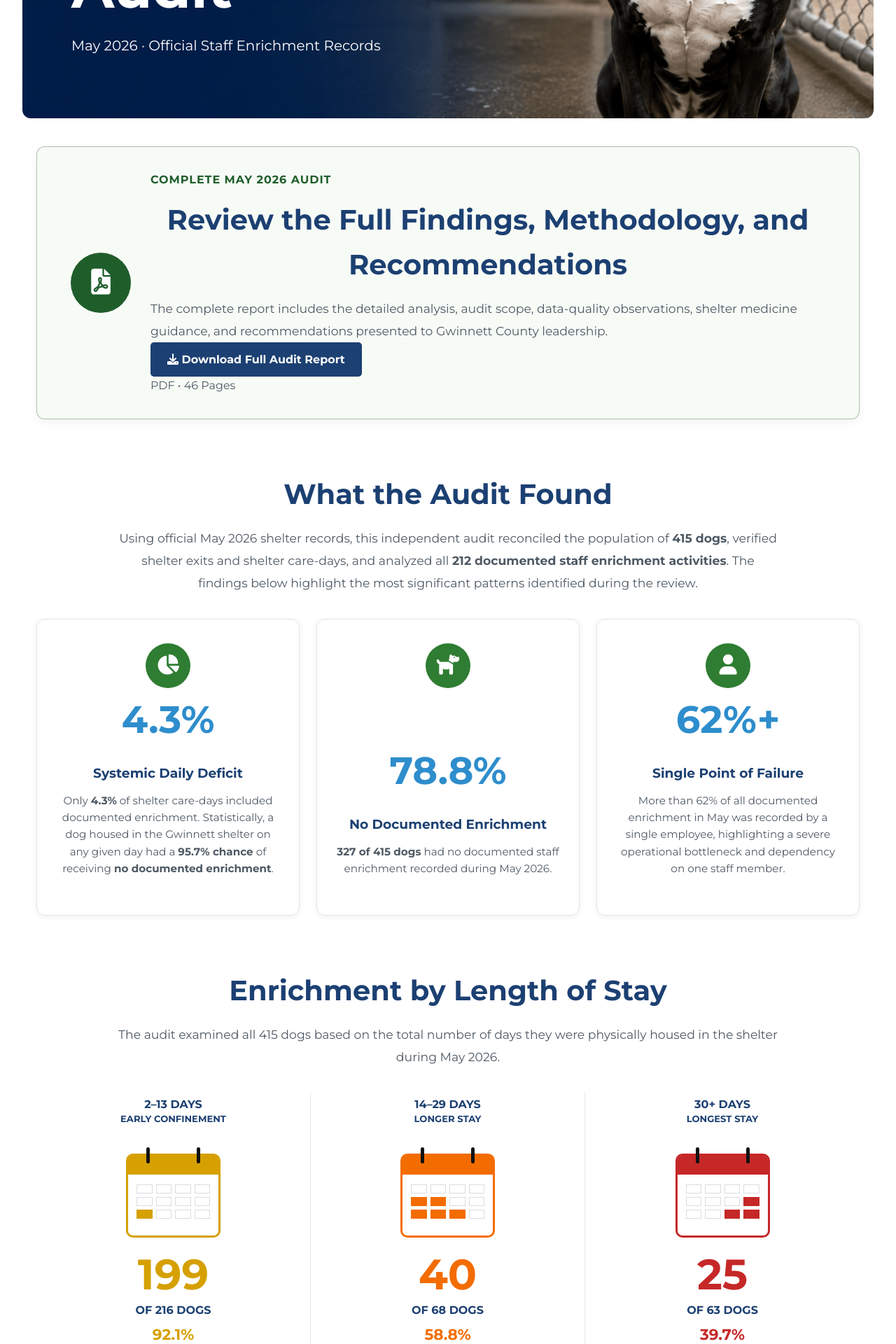
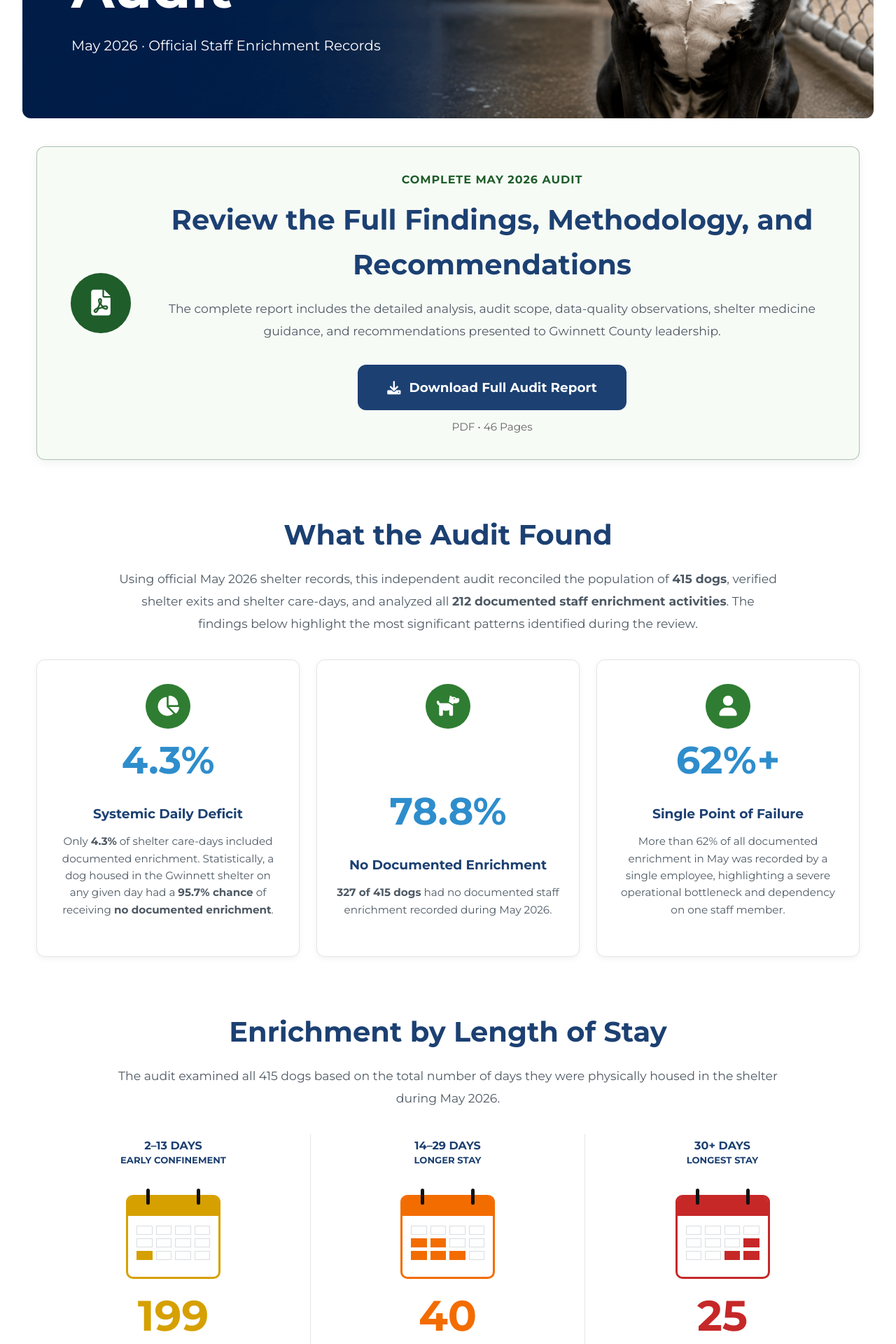
Before and after one commit to whitleybacon/gwinnett-animal-advocacy-alliance, a Jekyll site: the page built from issues/enrichment/index.html, in a window 1280 px wide. Shown: the part 575-2495 px from the top of the page at 70% size. Built offline with Jekyll 4.4.1, drawn with Linux system fonts in a browser that asks for light colours.

Commit message:
Update default.html

```diff
--- a/_layouts/default.html
+++ b/_layouts/default.html
@@ -1021,6 +1021,69 @@
             overflow: hidden;
         }
 
+        /* ==========================================
+           AUDIT DOWNLOAD SECTION
+        ========================================== */
+
+        .audit-banner {
+
+            display: flex;
+            align-items: center;
+            gap: 40px;
+        }
+
+        .audit-banner .alert-banner-content {
+
+            flex: 1;
+            text-align: center;
+        }
+
+        .audit-download-btn {
+
+            display: inline-flex;
+            align-items: center;
+            justify-content: center;
+            gap: 12px;
+
+            margin-top: 32px;
+            padding: 18px 42px;
+
+            background: var(--accent);
+            color: #fff;
+
+            border-radius: 12px;
+
+            font-size: 1.15rem;
+            font-weight: 700;
+
+            text-decoration: none;
+
+            transition: all .25s ease;
+        }
+
+        .audit-download-btn:hover {
+
+            background: #16345d;
+
+            transform: translateY(-2px);
+
+            box-shadow: 0 8px 20px rgba(0,0,0,.15);
+        }
+
+        .audit-file-info {
+
+            margin-top: 12px;
+
+            font-size: .95rem;
+
+            color: #666;
+        }
+
+        .audit-download-btn i {
+
+            font-size: 1.2rem;
+        }
+
         @media (max-width: 768px) {
             .newsletter-popup {
                 padding: 16px;
```
